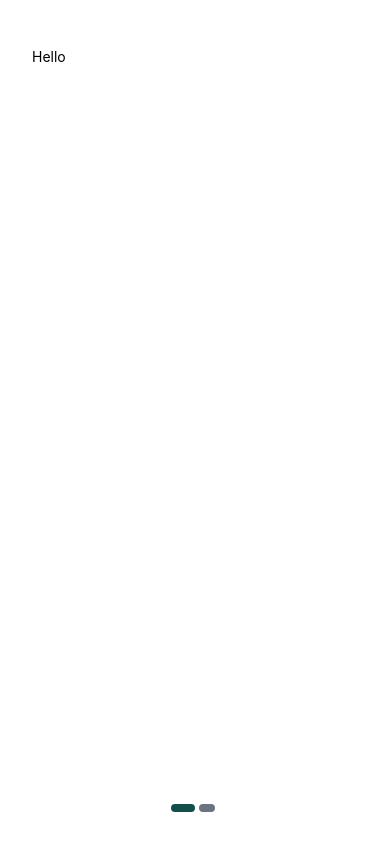
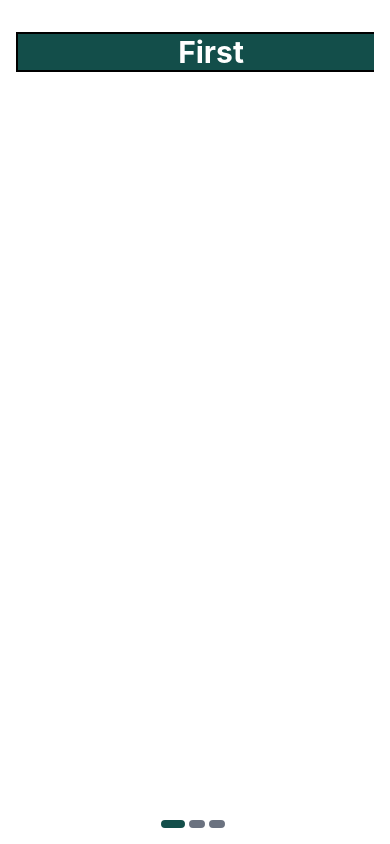
Before and after one commit to CelioJoaquimCumba/InaMova, a React Native app: screen / in a window 390 px wide. Built offline with nearby package versions, Linux system fonts and the light colour scheme.

Commit message:
feat: add splash screen

```diff
--- a/src/App.tsx
+++ b/src/App.tsx
@@ -5,6 +5,7 @@ import { styled, useColorScheme } from 'nativewind'
 import { Intro } from './pages/intro';
 import { ChipsContainer } from './components/molecules/chips-container';
 import Carousel from './components/organisms/Carrousel';
+import { SplashScreen } from './pages/splash-screen';
 
 NativeWindStyleSheet.setOutput({
   default: "native",
@@ -18,7 +19,7 @@ export default function App() {
   return (
       <SafeAreaView>
         <View className=" w-screen h-screen min-h-full flex pt-4">
-          <Carousel items={[(<Text>Hello</Text>), (<Text>World</Text>)]}/>
+          <SplashScreen />
         </View>
       </SafeAreaView>
   );
--- a/src/components/organisms/Carrousel.tsx
+++ b/src/components/organisms/Carrousel.tsx
@@ -8,16 +8,16 @@ type CarouselProps = {
 export default function Carousel({ items }: CarouselProps) {
   const [index, setIndex] = useState(0);
  return (
-   <View className='w-full flex flex-col h-full p-8'>
+   <View className='w-full flex flex-col h-full'>
      <ScrollView
-       className="w-full flex-grow"
+       className="flex-grow"
        horizontal
        pagingEnabled
        showsHorizontalScrollIndicator={false}
        onMomentumScrollEnd={(e) => setIndex(Math.round(e.nativeEvent.contentOffset.x / e.nativeEvent.layoutMeasurement.width))}
      >
        {items.map((item, index) => (
-        <View className='w-screen'>
+        <View className='w-screen' key={index}>
           {item}
         </View>
        ))}
--- /dev/null
+++ b/src/pages/splash-screen/first-slide.tsx
@@ -0,0 +1,9 @@
+import { Text, View } from "react-native"
+
+export const FirstSlide = () => {
+    return (
+        <View className="h-full bg-teal-900 flex flex-col justify-center items-center border-2 border-black">
+            <Text className="text-white text-3xl leading-9 font-bold text-center">First</Text>
+        </View>
+    )
+}
--- /dev/null
+++ b/src/pages/splash-screen/index.tsx
@@ -0,0 +1,12 @@
+import { Text, View } from "react-native"
+import Carousel from "../../components/organisms/Carrousel"
+import { FirstSlide } from "./first-slide"
+import { SecondSlide } from "./second-slide"
+import { ThirdSlide } from "./third-slide"
+export const SplashScreen = () => {
+    return(
+        <View className="flex w-full h-full justify-center p-4">
+            <Carousel items={[<FirstSlide/>, <SecondSlide/>, <ThirdSlide/>]}/>
+        </View>
+    )
+}
--- /dev/null
+++ b/src/pages/splash-screen/second-slide.tsx
@@ -0,0 +1,9 @@
+import { Text, View } from "react-native"
+
+export const SecondSlide = () => {
+    return (
+        <View className="h-full bg-teal-900 flex flex-col justify-center items-center">
+            <Text className="text-white text-3xl leading-9 font-bold text-center">Second</Text>
+        </View>
+    )
+}
--- /dev/null
+++ b/src/pages/splash-screen/third-slide.tsx
@@ -0,0 +1,9 @@
+import { Text, View } from "react-native"
+
+export const ThirdSlide = () => {
+    return (
+        <View className="h-full bg-teal-900 flex flex-col justify-center items-center">
+            <Text className="text-white text-3xl leading-9 font-bold text-center">Third</Text>
+        </View>
+    )
+}
```
